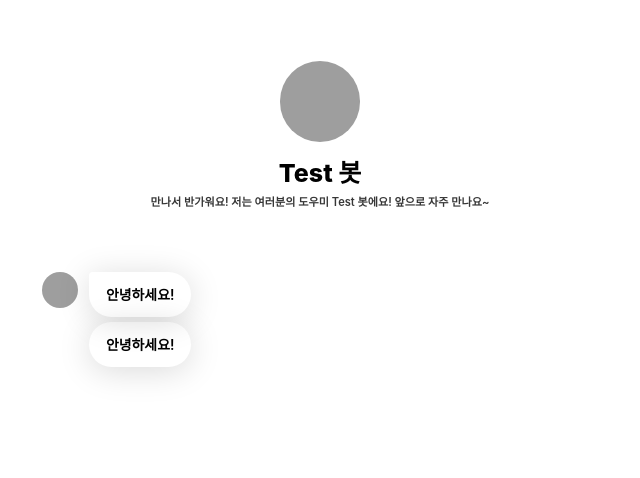
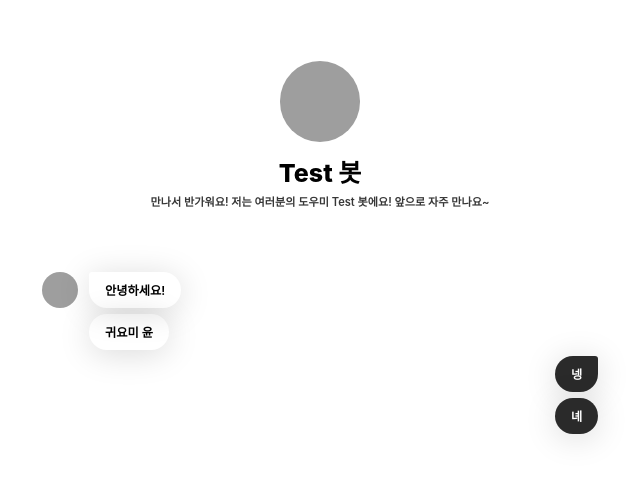
Before and after one commit to 2023-AI-HACKATHON-Daily-As/Daily_As, a Next.js app: page /register in a window 1280 px wide. Shown: the top 478 px of the page, without its empty margins (320-960 px from the left). Built offline with nearby package versions, Linux system fonts and the light colour scheme; grey boxes are pictures that could not be loaded; a web font is replaced by a local one.

Commit message:
임시 텍스트를 내가 귀엽다는 것을 보여주기 위함

```diff
--- a/app/components/ChatBot.js
+++ b/app/components/ChatBot.js
@@ -40,7 +40,13 @@ const Chat = () => {
                         </div>
                         <div className='chatBot--message'>
                             <MessageBoxChatbot>안녕하세요!</MessageBoxChatbot>
-                            <MessageBoxChatbot>안녕하세요!</MessageBoxChatbot>
+                            <MessageBoxChatbot>귀요미 윤</MessageBoxChatbot>
+                        </div>
+                    </div>
+                    <div className='chatUser-message'>
+                        <div className='chatBot--message'>
+                            <MessageBoxChatbot>넹</MessageBoxChatbot>
+                            <MessageBoxChatbot>녜</MessageBoxChatbot>
                         </div>
                     </div>
                 </div>
--- a/app/css/chatbot.css
+++ b/app/css/chatbot.css
@@ -62,6 +62,10 @@
     height: 100%;
     display: flex;
 }
+.chatUser-message {
+    display: flex;
+    justify-content: right;
+}
 .chating--message.Components__message:nth-child(1) {
     border-radius: 0.1rem 0.6rem 0.6rem 0.6rem !important;
 }
@@ -69,9 +73,22 @@
     display: flex;
     border-radius: 0.6rem;
     width: fit-content;
-    padding: .22rem .3rem;
-    font-size: .25rem;
+    padding: .165rem .28rem;
+    font-size: .22rem;
     font-weight: 600;
     box-shadow: 0px 4px 33px 0px rgba(0, 0, 0, 0.15);
     margin-bottom: 0.1rem;
 }
+.chatUser-message .chatBot--message {
+    display: flex;
+    align-items: flex-end;
+    flex-direction: column;
+}
+.chatUser-message .chating--message.Components__message {
+    background: #2a2a2a;
+    color: #fff;
+}
+
+.chatUser-message .chating--message.Components__message:nth-child(1) {
+    border-radius: 0.6rem 0.1rem 0.6rem 0.6rem !important;
+}
```
